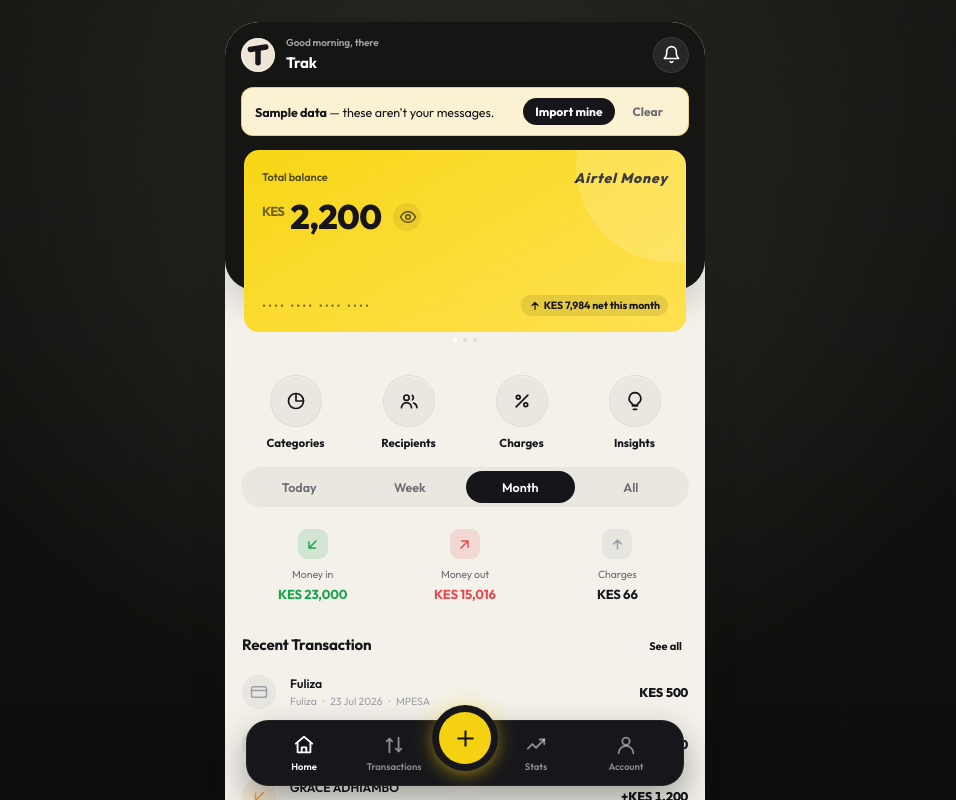
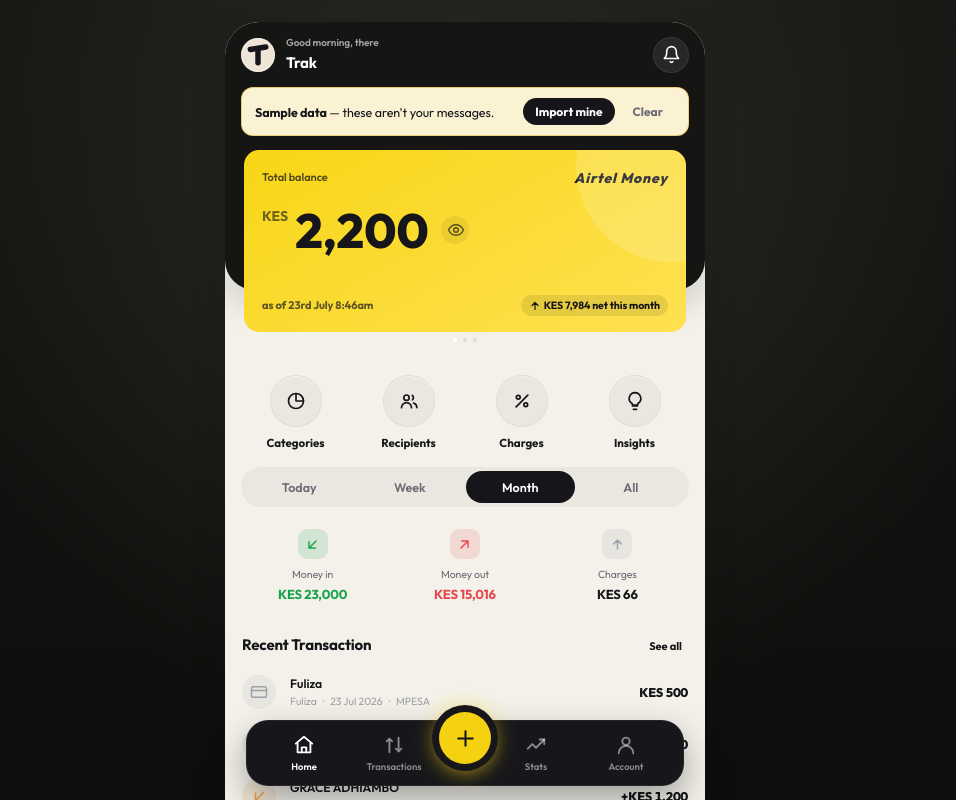
Before and after one commit to johnodondijr/Trak, a React (Vite) app: page / in a window 1280 px wide. Both pictures are taken after a click on the button "Explore with sample data". Shown: the top 800 px of the page, without its empty margins (175-1131 px from the left). Built offline with nearby package versions, Linux system fonts and the light colour scheme.

Commit message:
Enlarge balance and show read timestamp

```diff
--- a/src/App.tsx
+++ b/src/App.tsx
@@ -73,6 +73,7 @@ const RANGE_PHRASE: Record<Range, string> = {
 type Tab = "overview" | "activity" | "trends" | "more";
 type FocusPage = "insights" | "categories" | "recipients" | "charges";
 type Theme = "light" | "dark";
+const LAST_READ_AT_KEY = "trak.lastReadAt";
 
 export default function App() {
   const [transactions, setTransactions] = useState<Transaction[]>(() => loadTransactions());
@@ -89,6 +90,12 @@ export default function App() {
     () => (localStorage.getItem("trak.theme") as Theme) || "light",
   );
   const [hideBalance, setHideBalance] = useState(false);
+  const [lastReadAt, setLastReadAt] = useState<Date | null>(() => {
+    const raw = localStorage.getItem(LAST_READ_AT_KEY);
+    if (!raw) return null;
+    const date = new Date(raw);
+    return isNaN(date.getTime()) ? null : date;
+  });
 
   useEffect(() => saveTransactions(transactions), [transactions]);
   useEffect(() => {
@@ -111,6 +118,7 @@ export default function App() {
   // Memoized so switching to the Trends tab doesn't recompute on every render.
   const allCategories = useMemo(() => byCategory(transactions), [transactions]);
   const allRecipients = useMemo(() => topCounterparties(transactions, 6), [transactions]);
+  const readAsOf = useMemo(() => lastReadAt ?? transactions[0]?.date ?? null, [lastReadAt, transactions]);
   const displayName = useMemo(() => loggedInName(), []);
   const headerTitle =
     tab === "more"
@@ -130,13 +138,19 @@ export default function App() {
   function handleImport(incoming: Transaction[]) {
     // Importing real data removes the demo so the two never mix.
     const merged = mergeTransactions(stripSample(transactions), incoming);
+    const readAt = new Date();
     setTransactions(merged);
+    setLastReadAt(readAt);
+    localStorage.setItem(LAST_READ_AT_KEY, readAt.toISOString());
     revealImported(merged);
   }
   function loadSample() {
     const { transactions: sample } = parseMessages(SAMPLE_MESSAGES);
     const merged = mergeTransactions(transactions, sample);
+    const readAt = new Date();
     setTransactions(merged);
+    setLastReadAt(readAt);
+    localStorage.setItem(LAST_READ_AT_KEY, readAt.toISOString());
     revealImported(merged);
   }
   function clearSample() {
@@ -156,6 +170,8 @@ export default function App() {
   function handleClear() {
     if (confirm("Remove all imported transactions? This can't be undone.")) {
       clearTransactions();
+      localStorage.removeItem(LAST_READ_AT_KEY);
+      setLastReadAt(null);
       setTransactions([]);
       setTab("overview");
     }
@@ -222,6 +238,7 @@ export default function App() {
                   balance={balance}
                   rangeNet={rangeTotals.net}
                   rangePhrase={RANGE_PHRASE[range]}
+                  readAsOf={readAsOf}
                   hidden={hideBalance}
                   onToggleHidden={() => setHideBalance((h) => !h)}
                 />
@@ -430,12 +447,14 @@ function HeroCard({
   balance,
   rangeNet,
   rangePhrase,
+  readAsOf,
   hidden,
   onToggleHidden,
 }: {
   balance: ReturnType<typeof latestBalance>;
   rangeNet: number;
   rangePhrase: string;
+  readAsOf: Date | null;
   hidden: boolean;
   onToggleHidden: () => void;
 }) {
@@ -463,7 +482,7 @@ function HeroCard({
           </button>
         </div>
         <div className="hero-foot">
-          <span className="hero-dots">•••• •••• •••• ••••</span>
+          <span className="hero-asof">{readAsOf ? `as of ${formatReadAsOf(readAsOf)}` : "ready to read messages"}</span>
           <span className="hero-delta-inline">
             {up ? <IconArrowUp size={12} /> : <IconArrowDown size={12} />}
             {kes(Math.abs(rangeNet))} net {rangePhrase}
@@ -759,6 +778,24 @@ function loggedInName(): string {
   return "there";
 }
 
+function formatReadAsOf(date: Date): string {
+  const day = date.getDate();
+  const suffix =
+    day % 10 === 1 && day !== 11
+      ? "st"
+      : day % 10 === 2 && day !== 12
+        ? "nd"
+        : day % 10 === 3 && day !== 13
+          ? "rd"
+          : "th";
+  const month = date.toLocaleString("en-KE", { month: "long" });
+  const time = date
+    .toLocaleString("en-KE", { hour: "numeric", minute: "2-digit", hour12: true })
+    .toLowerCase()
+    .replace(/\s/g, "");
+  return `${day}${suffix} ${month} ${time}`;
+}
+
 function filterByRange(txns: Transaction[], range: Range, now: Date): Transaction[] {
   if (range === "all") return txns;
   const start = new Date(now);
--- a/src/styles.css
+++ b/src/styles.css
@@ -372,7 +372,7 @@ button {
   align-items: center;
   justify-content: space-between;
   gap: 12px;
-  margin-bottom: 11px;
+  margin-bottom: 12px;
 }
 .hero-label {
   font-size: 11px;
@@ -405,20 +405,21 @@ button {
   opacity: 0.9;
 }
 .hero-amount {
-  font-size: 34px;
+  font-size: 48px;
   font-weight: 800;
-  letter-spacing: -0.02em;
-  line-height: 1.02;
-  display: flex;
-  align-items: center;
+  letter-spacing: 0;
+  line-height: 0.96;
+  display: flex;
+  align-items: center;
+  min-height: 58px;
 }
 .hero-amount .cur {
-  font-size: 13px;
+  font-size: 14px;
   font-weight: 700;
   opacity: 0.6;
-  margin-right: 6px;
+  margin-right: 7px;
   align-self: flex-start;
-  margin-top: 5px;
+  margin-top: 9px;
 }
 .hero-eye {
   border: none;
@@ -456,11 +457,15 @@ button {
   gap: 12px;
   margin-top: auto;
 }
-.hero-dots {
-  font-size: 12px;
-  letter-spacing: 2px;
-  opacity: 0.6;
-  line-height: 1;
+.hero-asof {
+  min-width: 0;
+  overflow: hidden;
+  text-overflow: ellipsis;
+  white-space: nowrap;
+  font-size: 11px;
+  font-weight: 700;
+  opacity: 0.68;
+  line-height: 1.2;
 }
 .hero-delta-inline {
   display: inline-flex;
```
